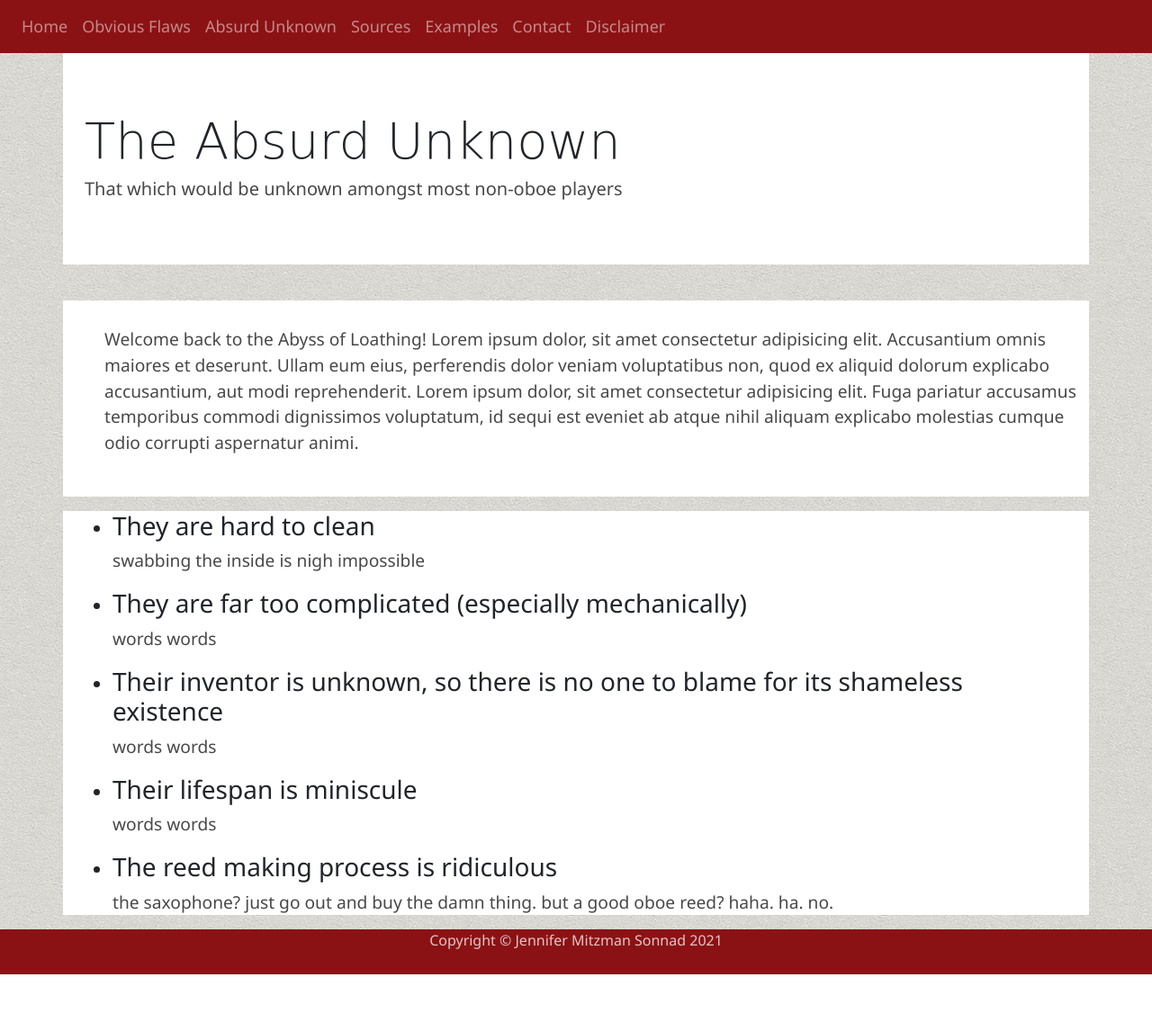
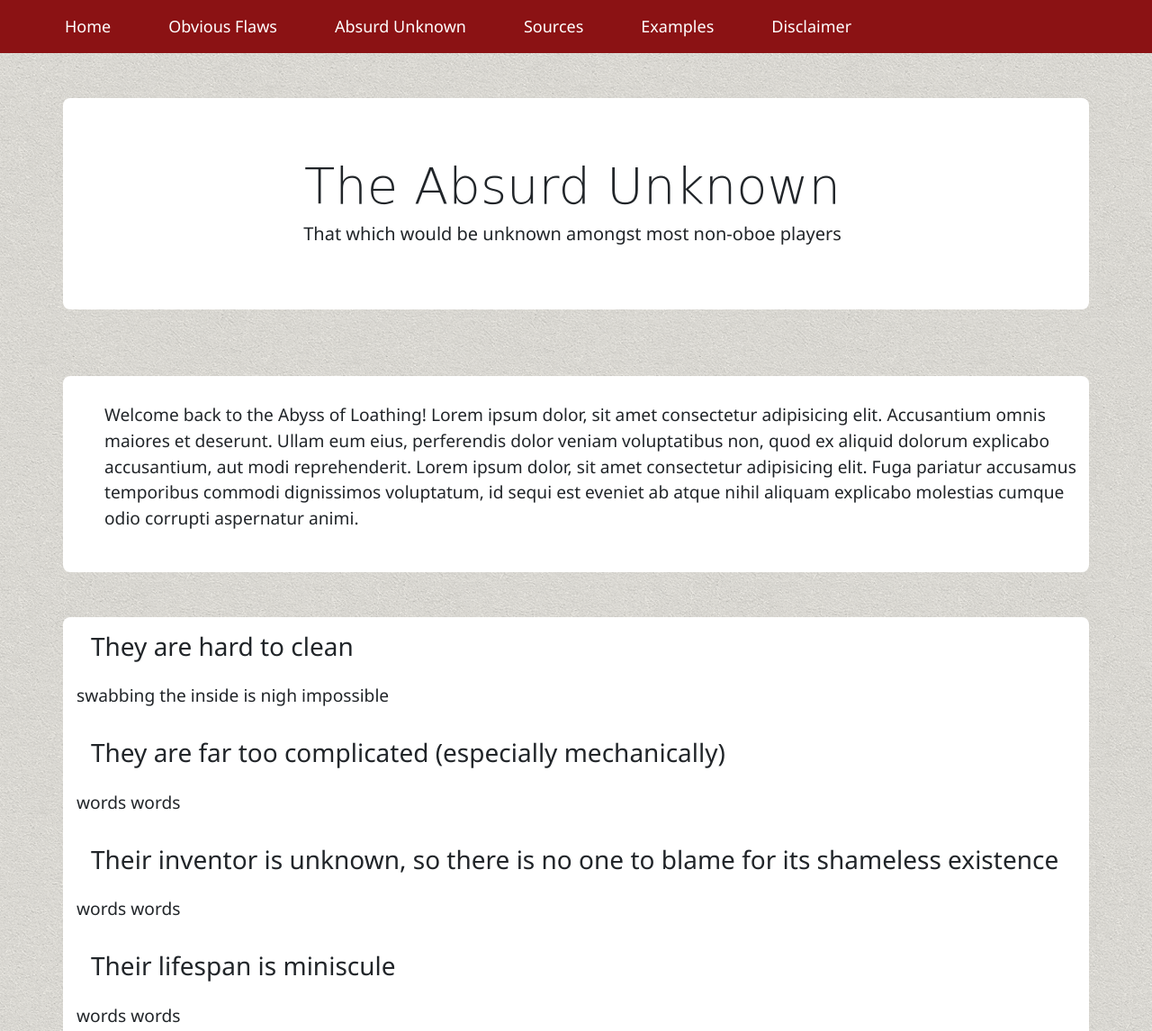
Before and after one commit to jenmitz/oboes-are-terrible, a plain HTML site: page absurdunknown.html in a window 1280 px wide. Shown: the top 1146 px of the page at 90% size. Before the commit the page ends 1083 px from the top, so only its background shows below. Drawn offline with nearby package versions, Linux system fonts and the light colour scheme; a web font is replaced by a local one.

Commit message:
changed some styles, began working on navbar improvement, fixed some spacing issues

```diff
--- a/absurdunknown.html
+++ b/absurdunknown.html
@@ -11,38 +11,28 @@
 </head>
 
 <body>
-    <nav class="navbar navbar-expand-md navbar-dark text-white">
+
+    <nav class="navbar navbar-expand-md">
         <button class="navbar-toggler" type="button" data-toggle="collapse" data-target="#navbarSupportedContent" aria-controls="navbarSupportedContent" aria-expanded="false" aria-label="Toggle navigation">
             <span class="navbar-toggler-icon"></span>
         </button>
-
         <div class="collapse navbar-collapse" id="navbarSupportedContent">
-
             <ul class="navbar-nav mr-auto">
                 <li class="nav-item">
                     <a class="nav-link" href="index.html">Home</a>
                 </li>
-
                 <li class="nav-item">
                   <a class="nav-link" href="theobvious.html">Obvious Flaws</a>
                 </li>
-
                 <li class="nav-item">
                   <a class="nav-link" href="absurdunknown.html">Absurd Unknown</a>
                 </li>
-
                 <li class="nav-item">
                     <a class="nav-link" href="sources.html">Sources</a>
                 </li>
-
                 <li class="nav-item">
                     <a class="nav-link" href="oboeplayingexamples.html">Examples</a>
                 </li>
-
-                <li class="nav-item">
-                    <a class="nav-link" href="contact.html">Contact</a>
-                </li>
-
                 <li class="nav-item">
                     <a class="nav-link" href="disclaimer.html">Disclaimer</a>
                 </li>
@@ -68,31 +58,35 @@
     </div>
 
     <div class="container">
-        <div>
-            <ul>
-                <li><h3>They are hard to clean</h3>
-                    <p>swabbing the inside is nigh impossible</p>
-                </li>
-                <li><h3>They are far too complicated (especially mechanically)</h3>
-                    <p>words words</p>
-                </li>
-                <li><h3>Their inventor is unknown, so there is no one to blame for its shameless existence</h3>
-                    <p>words words</p>
-                </li>
-                <li><h3>Their lifespan is miniscule</h3>
-                    <p>words words</p>
-                </li>
-                <li><h3>The reed making process is ridiculous</h3>
-                    <p>the saxophone? just go out and buy the damn thing. but a good oboe reed? haha. ha. no.
-                    </p>
-                </li>
-            </ul>
-        </div>
+        <h3>They are hard to clean</h3>
+            <p>swabbing the inside is nigh impossible</p>
+
+        <h3>They are far too complicated (especially mechanically)</h3>
+            <p>words words
+
+            </p>
+
+        <h3>Their inventor is unknown, so there is no one to blame for its shameless existence</h3>
+            <p>words words
+
+            </p>
+
+        <h3>Their lifespan is miniscule</h3>
+            <p>words words
+
+            </p>
+
+        <h3>The reed making process is ridiculous</h3>
+            <p>the saxophone? just go out and buy the damn thing. but a good oboe reed? haha. ha. no.
+
+            </p>
     </div>
+
 
     <footer class="page-footer col-lg-12 footer-dark text-center">
         Copyright &copy; Jennifer Mitzman Sonnad 2021
     </footer>
+
 
     <script src="https://code.jquery.com/jquery-3.3.1.slim.min.js" integrity="sha384-q8i/X+965DzO0rT7abK41JStQIAqVgRVzpbzo5smXKp4YfRvH+8abtTE1Pi6jizo" crossorigin="anonymous"></script>
     <script src="https://cdnjs.cloudflare.com/ajax/libs/popper.js/1.14.7/umd/popper.min.js" integrity="sha384-UO2eT0CpHqdSJQ6hJty5KVphtPhzWj9WO1clHTMGa3JDZwrnQq4sF86dIHNDz0W1" crossorigin="anonymous"></script>
--- a/assets/style.css
+++ b/assets/style.css
@@ -1,25 +1,45 @@
 body {
     background-color: transparent;
     background-image: url("images/sandpaper.png");
-    font-family: 'Segoe UI', Tahoma, Geneva, Verdana, sans-serif;
+    font-family: "Segoe UI", Tahoma, Geneva, Verdana, sans-serif;
     font-size: medium;
 }
-p,
+h1 {
+    font-family: "Fondamento", "Segoe UI", Tahoma, Geneva, Verdana, sans-serif;
+    text-align: center;
+}
+h3 {
+    padding: 1rem;
+}
 h5 {
-    color: #484848;
+    text-align: center;
 }
-h1 {
-    font-family: "Fondamento", 'Segoe UI', Tahoma, Geneva, Verdana, sans-serif;
+li {
+    padding-left: 3rem;
+}
+a {
+    font-weight: 450;
+    color: white;
+}
+img {
+    width: 100%;
+    height: auto;
+}
+nav {
+    width: auto;
 }
 .nav-link:hover {
     text-decoration: underline;
 }
 .jumbotron {
-    border-radius: 0;
+    border-radius: 8px;
 }
 .container {
     background-color: white;
     font-size: larger;
+    margin-bottom: 50px;
+    margin-top: 50px;
+    border-radius: 8px;
 }
 .page-footer {
     background-color: #8b1214;
@@ -33,7 +53,7 @@ h1 {
 }
 .blockquote {
     color: #484848;
-    font-family: 'Segoe UI', Tahoma, Geneva, Verdana, sans-serif;
+    font-family: "Segoe UI", Tahoma, Geneva, Verdana, sans-serif;
     font-size: medium;
     font-style: italic;
     padding: 5px;
```
Also changed, not shown: disclaimer.html (+6 -14 lines), index.html (+6 -16 lines), oboeplayingexamples.html (+4 -10 lines), sources.html (+4 -12 lines), theobvious.html (+7 -26 lines).
